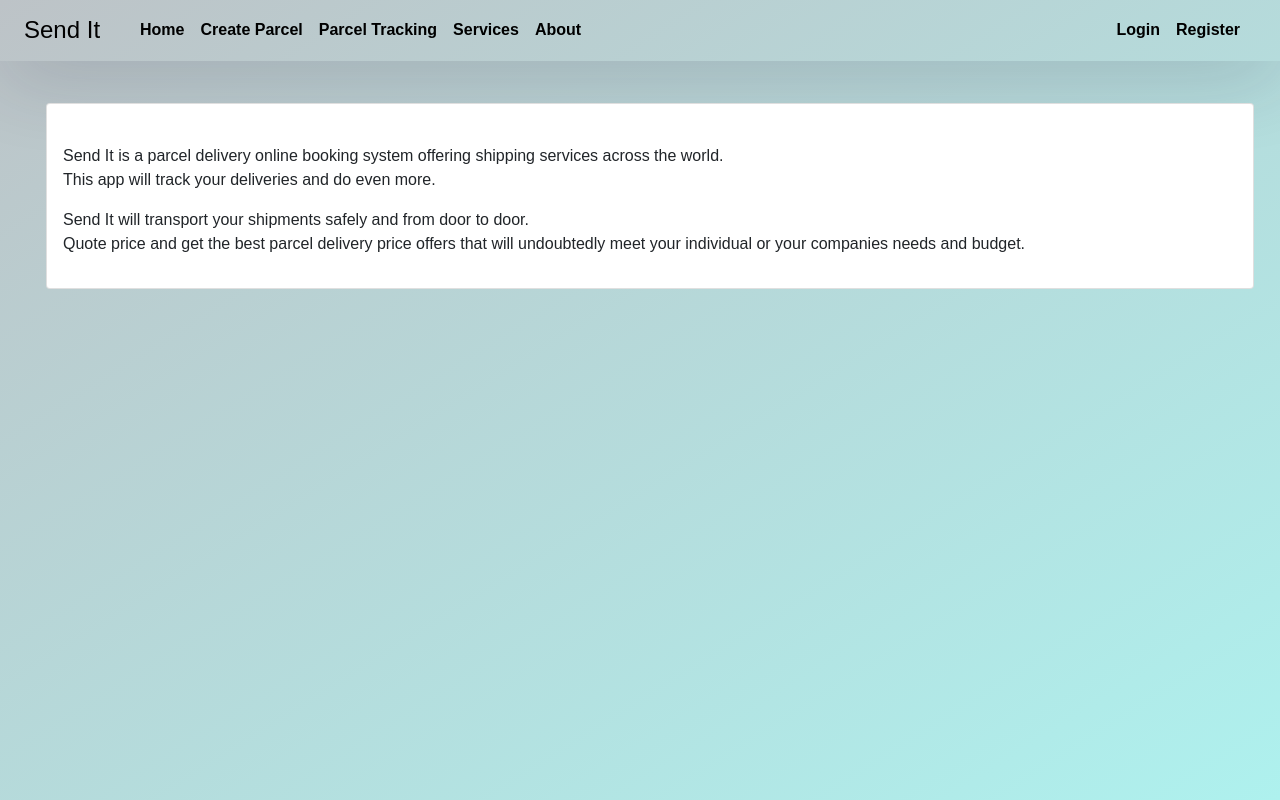
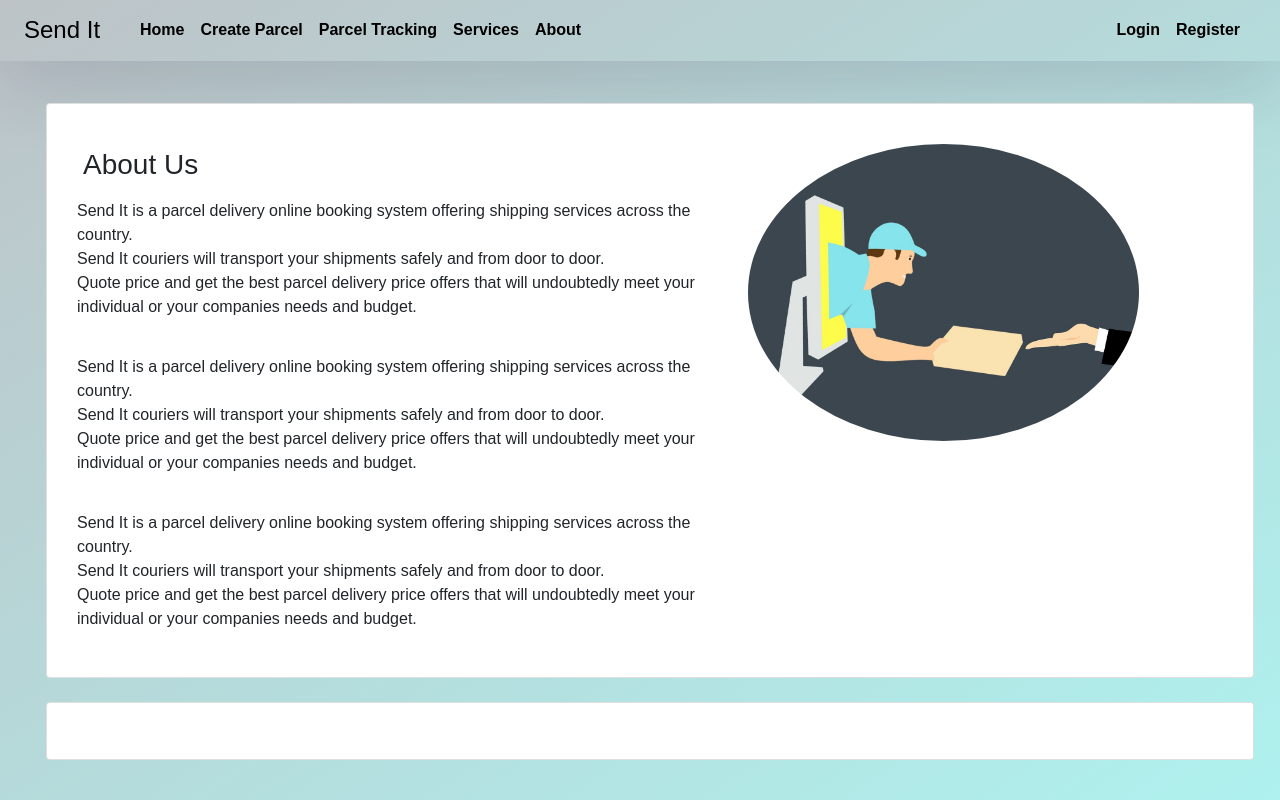
Before and after one commit to samuelkungu/send-it, a React (Create React App) app in the folder Frontend/: page /About in a window 1280 px wide. Built offline with nearby package versions, Linux system fonts and the light colour scheme.

Commit message:
Finalisiing UI design

```diff
--- a/Frontend/src/Components/css/main.css
+++ b/Frontend/src/Components/css/main.css
@@ -147,3 +147,7 @@ li:hover {
 .carousel-control-prev-icon, .carousel-control-next-icon {
   background-color: rgba(0, 0, 0, 0.3);
 }
+
+.about p{
+  padding: 10px;
+}
--- a/Frontend/src/Components/pages/About.js
+++ b/Frontend/src/Components/pages/About.js
@@ -1,22 +1,56 @@
 import React from 'react'
 
 function About() {
-  return (<div>
+  return (
 <div class="home pt-2 container-fluid">
-       <div className='card mt-4 mx-4  pt-4 '>
-        <div className='card-body '>
-       <div className=''>
-                <p> Send It is a parcel delivery online booking system offering shipping services across the world.
-                <br/>This app will track your deliveries and do even more.</p>
+
+       <div className='card mt-4 mx-4  pt-4  '>
+            <div className='card-body'>
+              <div className='d-flex flex-row' >
+                     <div className='about  d-flex flex-column p-1 pe-2 col-7'>
+
+                           <div className='about-title align-self-start ps-3'>
+                                 <h3>About Us</h3>
+                           </div>
                         <p>
-                Send It will transport your shipments safely and from door to door. <br/>
+                        Send It is a parcel delivery online booking system offering shipping services across the country. <br/>
+                        Send It couriers will transport your shipments safely and from door to door. <br/>
                          Quote price and get the best parcel delivery price offers that will undoubtedly meet your individual or your companies needs and budget.
                         </p>
+
+                        <p>
+                        Send It is a parcel delivery online booking system offering shipping services across the country. <br/>
+                        Send It couriers will transport your shipments safely and from door to door. <br/>
+                         Quote price and get the best parcel delivery price offers that will undoubtedly meet your individual or your companies needs and budget.
+                        </p>
+
+                        <p>
+                        Send It is a parcel delivery online booking system offering shipping services across the country. <br/>
+                        Send It couriers will transport your shipments safely and from door to door. <br/>
+                        Quote price and get the best parcel delivery price offers that will undoubtedly meet your individual or your companies needs and budget.
+                        </p>
+
+
                      </div>
+
+                     <div className='col-md-4 px-0'>
+                         <img  className='img-fluid rounded-circle' src='/images/home.jpg' alt='logo'/>
+                     </div>
+
                </div>
             </div>
       </div>
 
+      <div className='card mt-4 mx-4  pt-4  '>
+            <div className='card-body'>
+
+                        <div className='pricing'>
+
+                        </div>
+
+         </div>
+
+      </div>
 
 </div>)
 }
--- a/Frontend/src/Components/pages/Home.js
+++ b/Frontend/src/Components/pages/Home.js
@@ -27,7 +27,7 @@ function Home() {
 
 
 
-        <div className='card mt-4 ms-4 pt-2 w-50 d-flex align-self-center '>
+        <div className='card mt-4 ms-4 pt-2 w-80 d-flex align-self-center '>
               <h4 className='d-flex justify-content-center'>How It Works?</h4>
               {/* ------------------------
                       Carousel
--- a/Frontend/src/Components/pages/Services.js
+++ b/Frontend/src/Components/pages/Services.js
@@ -3,9 +3,31 @@ import React from 'react'
 function Services() {
   return (
     <div>
+    <div class="home pt-2 container-fluid">
+    <div className='card mt-4 mx-4  pt-4  '>
+         <div className='card-body'>
+           <div className='d-flex flex-column' >
+                  <div className='services p-1'>
+                  <h6> Express delivery </h6>
+                     <p>
 
-    </div>
-  )
+                      Next day deliveries to main European, US and Canadian cities. <br/>
+                      Quote a price and get best parcel delivery offers only                     </p>
+                  </div>
+
+                  <div className='services p-1'>
+                    <h6>Import services</h6>
+                     <p>
+
+                      Import your parcel from abroad - from now on Send It
+                      </p>
+                  </div>
+
+            </div>
+         </div>
+   </div>
+   </div>
+</div>)
 }
 
 export default Services
```
Lines whose indentation alone changed are shown as unchanged.
